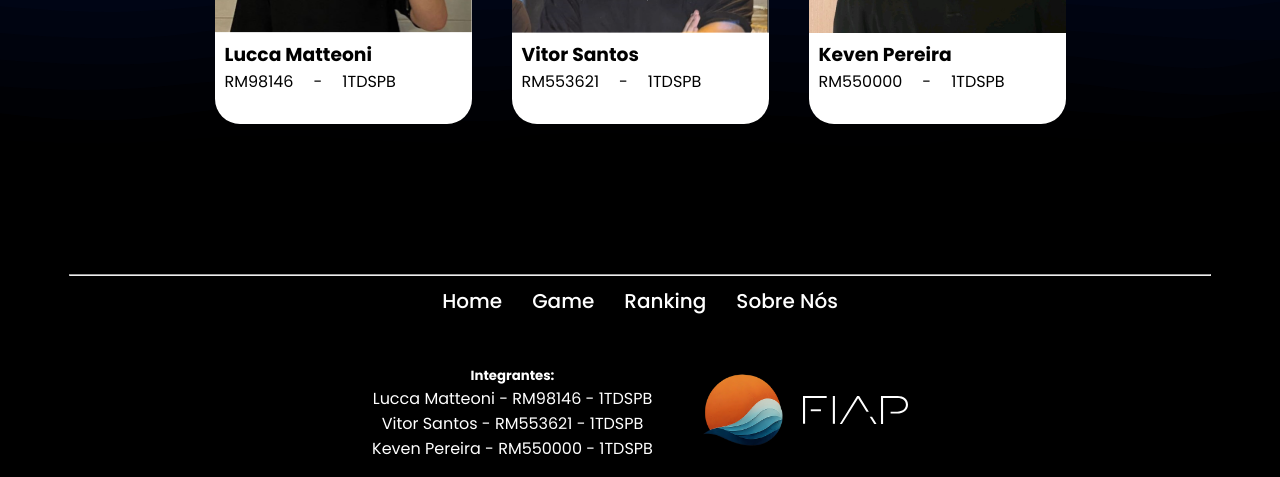
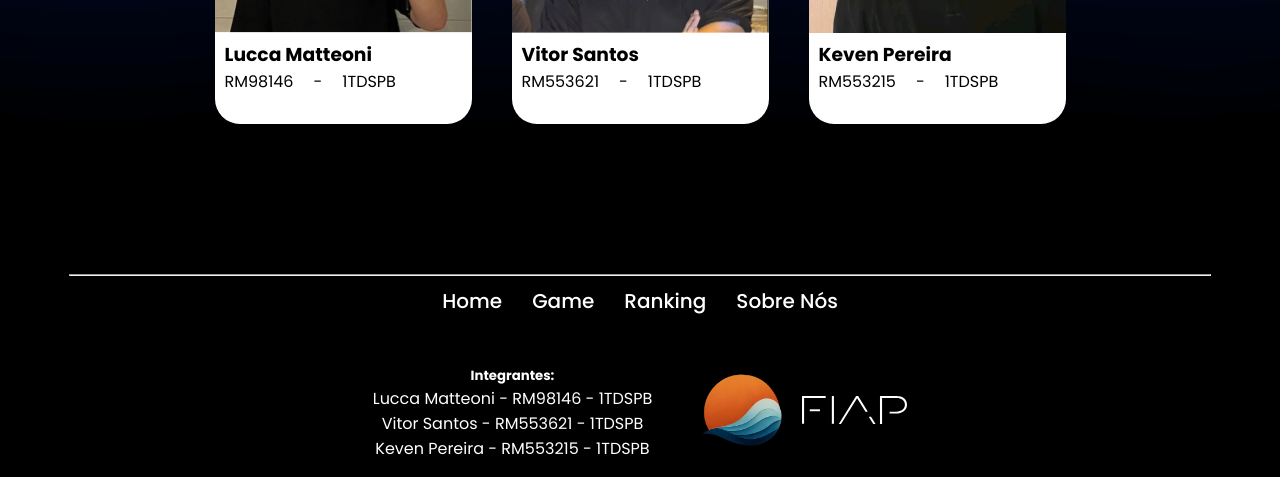
Before and after one commit to LAmatteoni/GS-EcoAzul-Responsive, a Next.js app in the folder sky-waves/: page /Sobre-Nos in a window 1280 px wide. Shown: the part 475-952 px from the top of the page. Built offline with nearby package versions, Linux system fonts and the light colour scheme.

Commit message:
Arrumando pequenos erros

```diff
--- a/sky-waves/package.json
+++ b/sky-waves/package.json
@@ -9,7 +9,6 @@
     "lint": "next lint"
   },
   "dependencies": {
-    "geolib": "^3.3.4",
     "next": "^14.2.3",
     "node": "^20.14.0",
     "react": "^18",
--- a/sky-waves/public/css/header.css
+++ b/sky-waves/public/css/header.css
@@ -115,6 +115,7 @@ header{
         mix-blend-mode: exclusion;
         font-weight: 700;
         font-size: 20px;
+        transition: 0.5s;
     }
     .menu-link-tela-maior:hover{
         text-shadow: #fff 0 0 10px;
--- a/sky-waves/src/app/Footer/footer.tsx
+++ b/sky-waves/src/app/Footer/footer.tsx
@@ -26,7 +26,7 @@ const Footer = () => {
                         <h5>Integrantes:</h5>
                         <p>Lucca Matteoni - RM98146 - 1TDSPB</p>
                         <p>Vitor Santos - RM553621 - 1TDSPB</p>
-                        <p>Keven Pereira - RM550000 - 1TDSPB</p>
+                        <p>Keven Pereira - RM553215 - 1TDSPB</p>
                     </div>
                     <div className="logos-footer">
                         <Link href={'/'}><Image className='logoSW' src={logo} width={100} height={100} alt='Logo'/></Link>
--- a/sky-waves/src/app/Sobre-Nos/page.tsx
+++ b/sky-waves/src/app/Sobre-Nos/page.tsx
@@ -29,7 +29,7 @@ const Sobrenos = () => {
                         <div className="card-integrante">
                             <Image src={Keven} className='foto-perfil' alt='Foto de perfil do integrante Keven'/>
                             <h3>Keven Pereira</h3>
-                            <span>RM550000</span>
+                            <span>RM553215</span>
                             <span>-</span>
                             <span>1TDSPB</span>
                         </div>
```
Also changed, not shown: 1 other file (tests, documents, lock files or other folders).
